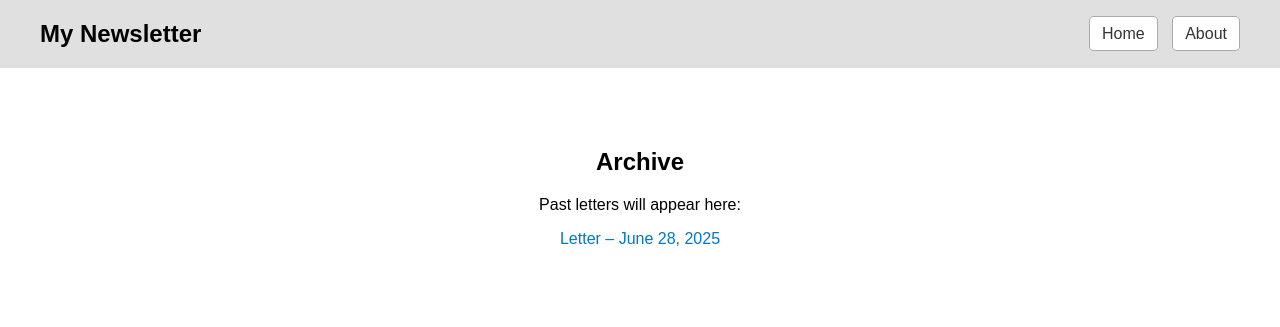
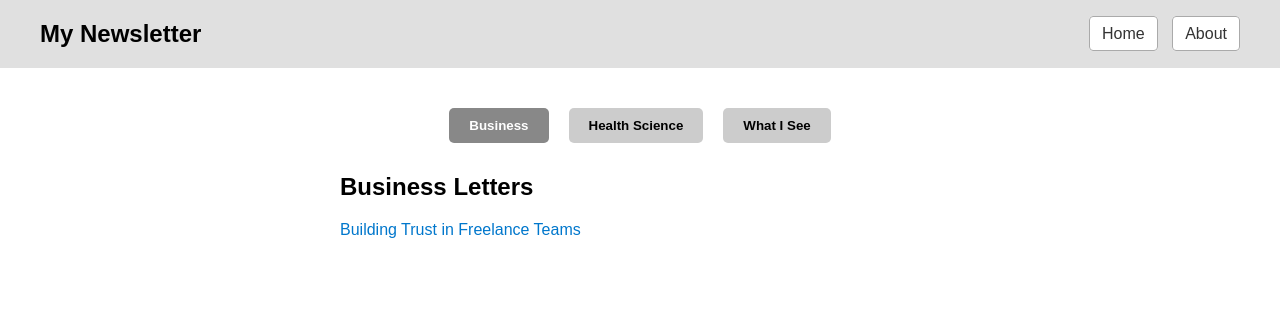
Before and after one commit to Oskbob/Oskbob.github.io, a plain HTML site: page archives.html in a window 1280 px wide. Drawn offline with Linux system fonts and the light colour scheme.

Commit message:
Update archives.html

```diff
--- a/archives.html
+++ b/archives.html
@@ -9,7 +9,6 @@
       margin: 0;
       font-family: sans-serif;
       background: white;
-      text-align: center;
     }
 
     header {
@@ -45,25 +44,54 @@
       background: #ddd;
     }
 
-    main {
-      padding: 60px 20px;
+    .tabs {
+      display: flex;
+      justify-content: center;
+      margin-top: 40px;
+    }
+
+    .tab-button {
+      padding: 10px 20px;
+      margin: 0 10px;
+      border: none;
+      background-color: #ccc;
+      cursor: pointer;
+      font-weight: bold;
+      border-radius: 5px;
+    }
+
+    .tab-button.active {
+      background-color: #888;
+      color: white;
+    }
+
+    .tab-content {
+      display: none;
+      max-width: 600px;
+      margin: 30px auto;
+      text-align: left;
+      padding: 0 20px;
+    }
+
+    .tab-content.active {
+      display: block;
     }
 
     ul {
       list-style: none;
-      padding: 0;
+      padding-left: 0;
     }
 
     li {
-      margin: 10px 0;
+      margin-bottom: 10px;
     }
 
-    a.archive-link {
+    a {
       text-decoration: none;
       color: #0077cc;
     }
 
-    a.archive-link:hover {
+    a:hover {
       text-decoration: underline;
     }
   </style>
@@ -78,14 +106,48 @@
     </nav>
   </header>
 
-  <main>
-    <h2>Archive</h2>
-    <p>Past letters will appear here:</p>
+  <div class="tabs">
+    <button class="tab-button active" onclick="showTab('business')">Business</button>
+    <button class="tab-button" onclick="showTab('health')">Health Science</button>
+    <button class="tab-button" onclick="showTab('observations')">What I See</button>
+  </div>
+
+  <div id="business" class="tab-content active">
+    <h2>Business Letters</h2>
     <ul>
-      <li><a class="archive-link" href="letters/2025-06-28.html">Letter – June 28, 2025</a></li>
-      <!-- Add more letters here -->
+      <li><a href="letters/2025-05-15.html">Building Trust in Freelance Teams</a></li>
+      <!-- Add more -->
     </ul>
-  </main>
+  </div>
+
+  <div id="health" class="tab-content">
+    <h2>Health Science Letters</h2>
+    <ul>
+      <li><a href="letters/2025-04-08.html">Understanding Your Gut Brain</a></li>
+      <!-- Add more -->
+    </ul>
+  </div>
+
+  <div id="observations" class="tab-content">
+    <h2>What I See</h2>
+    <ul>
+      <li><a href="letters/2025-03-01.html">Why That Park Bench Feels Like Home</a></li>
+      <!-- Add more -->
+    </ul>
+  </div>
+
+  <script>
+    function showTab(tabId) {
+      document.querySelectorAll('.tab-button').forEach(btn => {
+        btn.classList.remove('active');
+      });
+      document.querySelectorAll('.tab-content').forEach(content => {
+        content.classList.remove('active');
+      });
+      document.getElementById(tabId).classList.add('active');
+      event.target.classList.add('active');
+    }
+  </script>
 
 </body>
 </html>
```
